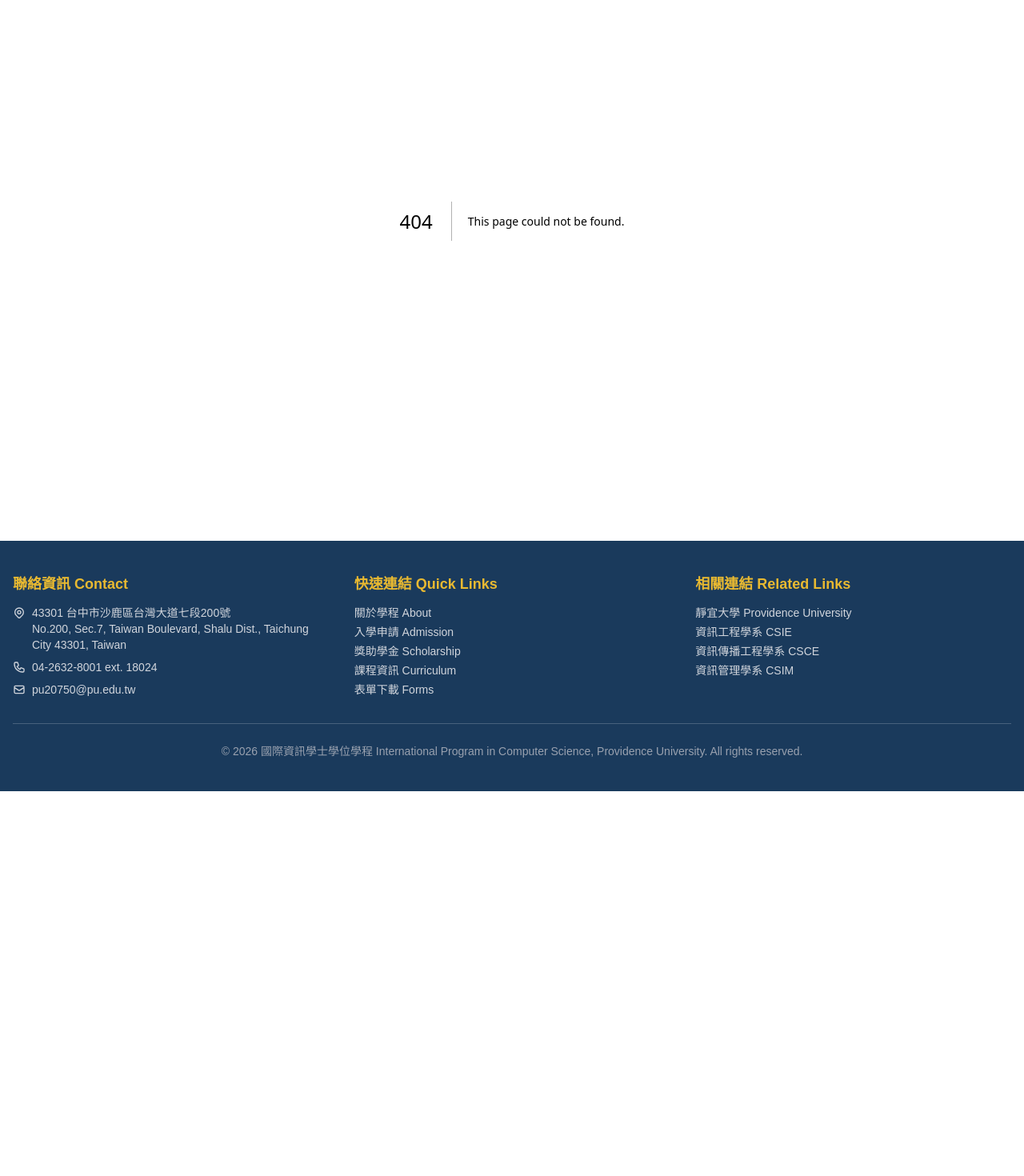
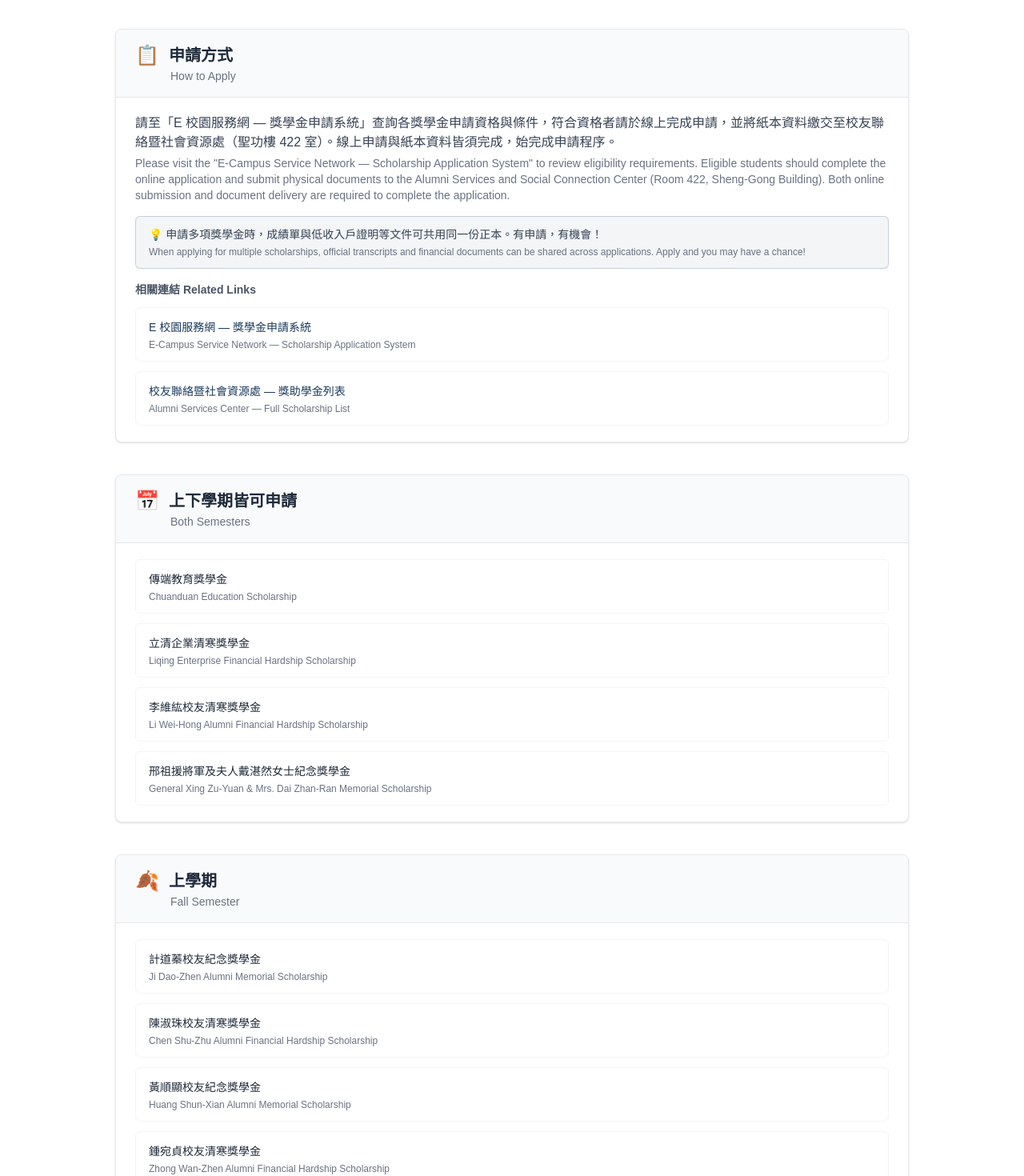
Before and after one commit to htchu/ipcs, a Next.js app: page /scholarship in a window 1280 px wide. Before the commit this address had no page. Shown: the part 240-1710 px from the top of the page at 80% size. Before the commit the page ends 1229 px from the top, so only its background shows below. Built offline with nearby package versions, Linux system fonts and the light colour scheme.

Commit message:
Add scholarship page with bilingual scholarship listing
Co-Authored-By: Claude Opus 4.6 <noreply@anthropic.com>

```diff
--- /dev/null
+++ b/src/app/scholarship/page.tsx
@@ -0,0 +1,254 @@
+import type { Metadata } from "next";
+import Link from "next/link";
+
+export const metadata: Metadata = {
+  title: "獎助學金 Scholarship | IPCS",
+  description:
+    "Scholarship information for the International Program in Computer Science at Providence University.",
+};
+
+/* ── data ── */
+
+type Scholarship = {
+  zh: string;
+  en: string;
+  semester: "both" | "fall" | "spring";
+};
+
+const scholarships: Scholarship[] = [
+  /* ── 上下學期皆可申請 Both semesters ── */
+  {
+    zh: "傳端教育獎學金",
+    en: "Chuanduan Education Scholarship",
+    semester: "both",
+  },
+  {
+    zh: "立清企業清寒獎學金",
+    en: "Liqing Enterprise Financial Hardship Scholarship",
+    semester: "both",
+  },
+  {
+    zh: "李維紘校友清寒獎學金",
+    en: "Li Wei-Hong Alumni Financial Hardship Scholarship",
+    semester: "both",
+  },
+  {
+    zh: "邢祖援將軍及夫人戴湛然女士紀念獎學金",
+    en: "General Xing Zu-Yuan & Mrs. Dai Zhan-Ran Memorial Scholarship",
+    semester: "both",
+  },
+
+  /* ── 上學期 Fall semester ── */
+  {
+    zh: "計道蓁校友紀念獎學金",
+    en: "Ji Dao-Zhen Alumni Memorial Scholarship",
+    semester: "fall",
+  },
+  {
+    zh: "陳淑珠校友清寒獎學金",
+    en: "Chen Shu-Zhu Alumni Financial Hardship Scholarship",
+    semester: "fall",
+  },
+  {
+    zh: "黃順顯校友紀念獎學金",
+    en: "Huang Shun-Xian Alumni Memorial Scholarship",
+    semester: "fall",
+  },
+  {
+    zh: "鍾宛貞校友清寒獎學金",
+    en: "Zhong Wan-Zhen Alumni Financial Hardship Scholarship",
+    semester: "fall",
+  },
+  {
+    zh: "鍾宛貞校友身心障礙獎學金",
+    en: "Zhong Wan-Zhen Alumni Disability Scholarship",
+    semester: "fall",
+  },
+
+  /* ── 下學期 Spring semester ── */
+  {
+    zh: "校友會九大獎學金",
+    en: "Nine Major Alumni Association Scholarships",
+    semester: "spring",
+  },
+  {
+    zh: "楊明綉女士紀念獎學金",
+    en: "Yang Ming-Xiu Memorial Scholarship",
+    semester: "spring",
+  },
+  {
+    zh: "邱漢源、邱傅秋香敦品勵學及熱心服務清寒獎學金",
+    en: "Qiu Han-Yuan & Qiu Fu Qiu-Xiang Hardship Scholarship for Academic Excellence and Community Service",
+    semester: "spring",
+  },
+  {
+    zh: "陳淑珠校友創業獎學金",
+    en: "Chen Shu-Zhu Alumni Entrepreneurship Scholarship",
+    semester: "spring",
+  },
+];
+
+const semesterLabel: Record<Scholarship["semester"], { zh: string; en: string }> = {
+  both: { zh: "上下學期皆可申請", en: "Both Semesters" },
+  fall: { zh: "上學期", en: "Fall Semester" },
+  spring: { zh: "下學期", en: "Spring Semester" },
+};
+
+const semesterIcon: Record<Scholarship["semester"], string> = {
+  both: "📅",
+  fall: "🍂",
+  spring: "🌸",
+};
+
+const semesters: Scholarship["semester"][] = ["both", "fall", "spring"];
+
+/* ── component ── */
+
+export default function ScholarshipPage() {
+  return (
+    <div className="max-w-5xl mx-auto px-4 py-12">
+      <h1 className="text-3xl font-bold text-primary mb-2">獎助學金</h1>
+      <p className="text-lg text-gray-500 mb-10">Scholarship</p>
+
+      {/* ── How to Apply ── */}
+      <section className="bg-white border border-gray-200 rounded-lg shadow-sm overflow-hidden mb-10">
+        <div className="bg-gray-50 border-b border-gray-200 px-6 py-4">
+          <h2 className="text-xl font-bold text-gray-800 flex items-center gap-3">
+            <span className="text-2xl">📋</span>
+            申請方式
+          </h2>
+          <p className="text-sm text-gray-500 ml-11">How to Apply</p>
+        </div>
+
+        <div className="px-6 py-5 space-y-4">
+          <div>
+            <p className="text-gray-700 mb-1">
+              請至「E 校園服務網 — 獎學金申請系統」查詢各獎學金申請資格與條件，符合資格者請於線上完成申請，並將紙本資料繳交至校友聯絡暨社會資源處（聖功樓 422 室）。線上申請與紙本資料皆須完成，始完成申請程序。
+            </p>
+            <p className="text-sm text-gray-500">
+              Please visit the &quot;E-Campus Service Network — Scholarship Application System&quot; to review eligibility requirements. Eligible students should complete the online application and submit physical documents to the Alumni Services and Social Connection Center (Room 422, Sheng-Gong Building). Both online submission and document delivery are required to complete the application.
+            </p>
+          </div>
+
+          <div className="bg-primary/5 border border-primary/20 rounded-md px-4 py-3">
+            <p className="text-sm text-gray-700 mb-1">
+              💡 申請多項獎學金時，成績單與低收入戶證明等文件可共用同一份正本。有申請，有機會！
+            </p>
+            <p className="text-xs text-gray-500">
+              When applying for multiple scholarships, official transcripts and financial documents can be shared across applications. Apply and you may have a chance!
+            </p>
+          </div>
+
+          <h3 className="text-sm font-semibold text-gray-600 mb-3">
+            相關連結 Related Links
+          </h3>
+          <ul className="space-y-3">
+            <li>
+              <Link
+                href="https://mypu.pu.edu.tw/grants_query/Scholarships_list.php"
+                target="_blank"
+                rel="noopener noreferrer"
+                className="group block rounded-md border border-gray-100 px-4 py-3 hover:border-primary/30 hover:bg-primary/5 transition"
+              >
+                <span className="text-sm font-medium text-primary group-hover:underline">
+                  E 校園服務網 — 獎學金申請系統
+                </span>
+                <span className="block text-xs text-gray-500 mt-0.5">
+                  E-Campus Service Network — Scholarship Application System
+                </span>
+              </Link>
+            </li>
+            <li>
+              <Link
+                href="https://alumni.pu.edu.tw/p/412-1104-1588.php?Lang=zh-tw"
+                target="_blank"
+                rel="noopener noreferrer"
+                className="group block rounded-md border border-gray-100 px-4 py-3 hover:border-primary/30 hover:bg-primary/5 transition"
+              >
+                <span className="text-sm font-medium text-primary group-hover:underline">
+                  校友聯絡暨社會資源處 — 獎助學金列表
+                </span>
+                <span className="block text-xs text-gray-500 mt-0.5">
+                  Alumni Services Center — Full Scholarship List
+                </span>
+              </Link>
+            </li>
+          </ul>
+        </div>
+      </section>
+
+      {/* ── Scholarship List ── */}
+      <div className="space-y-10">
+        {semesters.map((sem) => {
+          const items = scholarships.filter((s) => s.semester === sem);
+          const label = semesterLabel[sem];
+          const icon = semesterIcon[sem];
+          return (
+            <section
+              key={sem}
+              className="bg-white border border-gray-200 rounded-lg shadow-sm overflow-hidden"
+            >
+              <div className="bg-gray-50 border-b border-gray-200 px-6 py-4">
+                <h2 className="text-xl font-bold text-gray-800 flex items-center gap-3">
+                  <span className="text-2xl">{icon}</span>
+                  {label.zh}
+                </h2>
+                <p className="text-sm text-gray-500 ml-11">{label.en}</p>
+              </div>
+
+              <div className="px-6 py-5">
+                <ul className="space-y-3">
+                  {items.map((s, i) => (
+                    <li
+                      key={i}
+                      className="rounded-md border border-gray-100 px-4 py-3"
+                    >
+                      <span className="text-sm font-medium text-gray-800">
+                        {s.zh}
+                      </span>
+                      <span className="block text-xs text-gray-500 mt-0.5">
+                        {s.en}
+                      </span>
+                    </li>
+                  ))}
+                </ul>
+              </div>
+            </section>
+          );
+        })}
+      </div>
+
+      {/* ── Contact ── */}
+      <section className="mt-10 bg-white border border-gray-200 rounded-lg shadow-sm overflow-hidden">
+        <div className="bg-gray-50 border-b border-gray-200 px-6 py-4">
+          <h2 className="text-xl font-bold text-gray-800 flex items-center gap-3">
+            <span className="text-2xl">📞</span>
+            聯絡資訊
+          </h2>
+          <p className="text-sm text-gray-500 ml-11">Contact Information</p>
+        </div>
+
+        <div className="px-6 py-5">
+          <p className="text-gray-700 mb-1">
+            校友聯絡暨社會資源處（聖功樓 422 室）
+          </p>
+          <p className="text-sm text-gray-500 mb-4">
+            Alumni Services and Social Connection Center (Room 422, Sheng-Gong Building)
+          </p>
+          <ul className="text-sm text-gray-600 space-y-1">
+            <li>
+              📧 Email：
+              <Link
+                href="mailto:pu10440@pu.edu.tw"
+                className="text-primary hover:underline"
+              >
+                pu10440@pu.edu.tw
+              </Link>
+            </li>
+            <li>📞 Tel：04-2632-8001 ext. 11070–11074</li>
+          </ul>
+        </div>
+      </section>
+    </div>
+  );
+}
```
